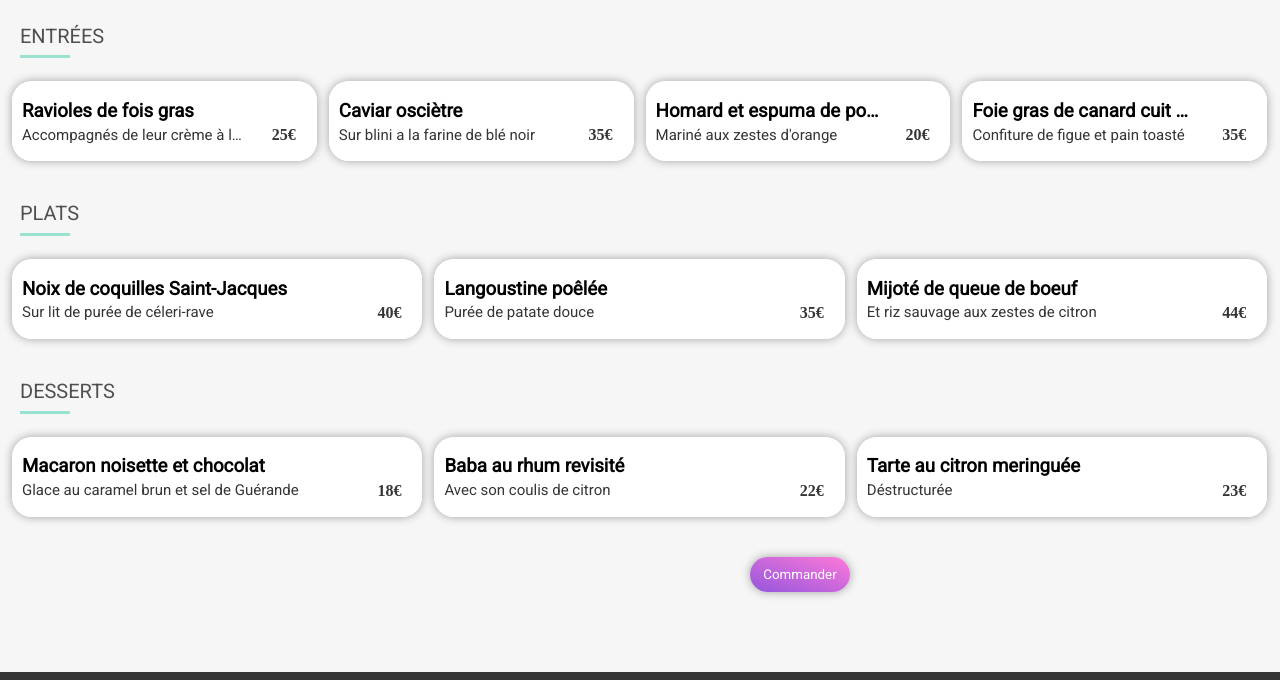
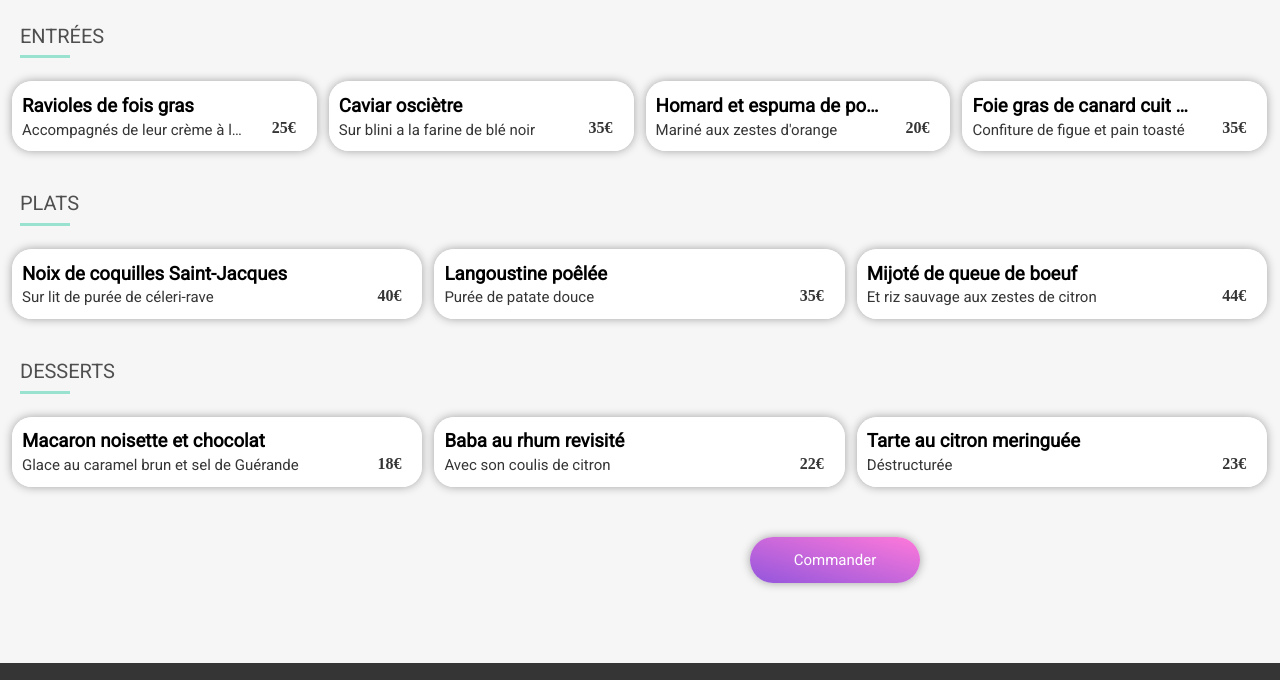
Before and after one commit to A-Rica/RicaAmandine_-_29102021, a website: page La-note-enchantée.html in a window 1280 px wide. Shown: the part 412-1092 px from the top of the page. Drawn offline with Linux system fonts and the light colour scheme; a web font is replaced by a local one.

Commit message:
projet-3

```diff
--- a/La-note-enchantée.html
+++ b/La-note-enchantée.html
@@ -24,7 +24,7 @@
          <div class="corps-menu-ohmyfood"><h1 class="noms-restaurant">La note enchantée </h1><i class="far fa-heart icon-heart"></i>
             <h2 class="titre-repas">Entrées</h2>
         <hr/>
-        <div class="contenant-menue"> <article id="anim-1" class="cadre-menue">
+        <div class="contenant-menue"> <article class="cadre-menue anim-1">
             <div class="noms-plat">
              <h3 class="sous-titre-menue">Ravioles de fois gras</h3>
               <p class="texte-menue">Accompagnés de leur crème à la truffe</p>
@@ -37,7 +37,7 @@
             </div>
         </article>
 
-        <article id="anim-2" class="cadre-menue">
+        <article class="cadre-menue anim-2">
             <div class="noms-plat">
              <h3 class="sous-titre-menue">Caviar osciètre</h3>
               <p class="texte-menue">Sur blini a la farine de blé noir</p>
@@ -50,7 +50,7 @@
             </div>
         </article>
 
-        <article id="anim-3" class="cadre-menue">
+        <article class="cadre-menue anim-3">
             <div class="noms-plat">
              <h3 class="sous-titre-menue">Homard et espuma de potiron</h3>
               <p class="texte-menue">Mariné aux zestes d'orange</p>
@@ -63,7 +63,7 @@
             </div>
         </article>
 
-        <article id="anim-4" class="cadre-menue">
+        <article class="cadre-menue anim-4">
             <div class="noms-plat">
              <h3 class="sous-titre-menue">Foie gras de canard cuit entier</h3>
               <p class="texte-menue">Confiture de figue et pain toasté</p>
@@ -78,7 +78,7 @@
 </div>
         <h2 class="titre-repas">Plats</h2>
         <hr/>
-        <div class="contenant-menue"> <article id="anim-one" class="cadre-menue">
+        <div class="contenant-menue"> <article class="cadre-menue anim-1">
             <div class="noms-plat">
              <h3 class="sous-titre-menue">Noix de coquilles Saint-Jacques</h3>
               <p class="texte-menue">Sur lit de purée de céleri-rave</p>
@@ -90,7 +90,7 @@
               </p>
             </div>
         </article>
-        <article id="anim-two" class="cadre-menue">
+        <article class="cadre-menue anim-2">
             <div class="noms-plat">
              <h3 class="sous-titre-menue">Langoustine poêlée</h3>
               <p class="texte-menue">Purée de patate douce</p>
@@ -102,7 +102,7 @@
               </p>
             </div>
         </article>
-        <article id="anim-three" class="cadre-menue">
+        <article class="cadre-menue anim-3">
             <div class="noms-plat">
              <h3 class="sous-titre-menue">Mijoté de queue de boeuf</h3>
               <p class="texte-menue">Et riz sauvage aux zestes de citron</p>
@@ -116,7 +116,7 @@
         </article></div>
         <h2 class="titre-repas">Desserts</h2>
         <hr/>
-        <div class="contenant-menue"><article id="anim-un" class="cadre-menue">
+        <div class="contenant-menue"><article class="cadre-menue anim-1">
             <div class="noms-plat">
              <h3 class="sous-titre-menue">Macaron noisette et chocolat</h3>
               <p class="texte-menue">Glace au caramel brun et sel de Guérande</p>
@@ -128,7 +128,7 @@
               </p>
             </div>
         </article>
-        <article id="anim-deux" class="cadre-menue">
+        <article class="cadre-menue anim-2">
             <div class="noms-plat">
              <h3 class="sous-titre-menue">Baba au rhum revisité </h3>
               <p class="texte-menue">Avec son coulis de citron</p>
@@ -140,7 +140,7 @@
               </p>
             </div>
         </article>
-        <article id="anim-trois" class="cadre-menue">
+        <article class="cadre-menue anim-3">
             <div class="noms-plat">
              <h3 class="sous-titre-menue">Tarte au citron meringuée </h3>
               <p class="texte-menue">Déstructurée</p>
--- a/SCSS/layouts/body.scss
+++ b/SCSS/layouts/body.scss
@@ -19,7 +19,7 @@
     position: absolute;
     z-index: 1;
     animation: glissement 2000ms both;
-    animation-delay: 1000ms;
+    animation-delay: 500ms;
 }
 
 @keyframes glissement {
--- a/SCSS/layouts/corps.scss
+++ b/SCSS/layouts/corps.scss
@@ -55,46 +55,16 @@
         transform: translateY(0);
       }
     }
-    #anim-un{
-      #anim-1{
-        #anim-one{
-      animation-name : animation-menue;
-      animation-duration : 1s;
+    @each $titre, $duree in (anim-1, 1s), (anim-2, 2s), (anim-3, 3s), (anim-4, 4s) {
+      .#{$titre} {
+        animation-name : animation-menue;
+      animation-duration : $duree;
       animation-fill-mode: forwards;
-        }
       }
     }
-    #anim-deux{
-      #anim-2{
-        #anim-two{
-      animation-name : animation-menue;
-      animation-duration : 2s;
-      animation-fill-mode: forwards;
-    }
-  }
-    }
-    #anim-trois{
-      #anim-3{
-        #anim-three{
-      animation-name : animation-menue;
-      animation-duration : 3s;
-      animation-fill-mode: forwards;
-    }
-  }
-    }
-
-  #anim-quatre{
-    #anim-4{
-      #anim-four{
-    animation-name : animation-menue;
-      animation-duration : 3s;
-      animation-fill-mode: forwards;
-    }
-  }
-  }
     .cadre-menue{
        width: 90%;
-       height: 80px;
+       height: 70px;
        margin-left: 12px;
      display: flex;
      cursor: pointer;
@@ -111,12 +81,12 @@
    }
 
    .noms-plat{
-     padding-left: 10px;
       flex-grow: 1;
      width: 40%;
      font-family: 'Roboto';
      background: white;
      padding-left: 10px;
+     margin-top: -5px;
      height: 80px;
 
      .texte-menue, .sous-titre-menue{
@@ -142,7 +112,7 @@
      width: 70px;
      color: $brown;
      font-weight: bolder;
-     margin-top: -0px;
+     margin-top: -7px;
      background-color: $white;
      height: 80px;
      span{
@@ -167,11 +137,12 @@
     }
 
     .bouton-commander{
-      width: 100px;
-      padding: 10px;
-      margin-top: 40px;
-      margin-left: 150px;
+      width: 170px;
+      padding: 14px;
+      margin-top: 50px;
+      margin-left: 120px;
       @include bouton;
+      font-size: 15px;
     }
     @media only screen and (min-width : 430px) {
       .corps-menu-ohmyfood{
@@ -393,7 +364,7 @@ margin-left: 55px;
   font-family: 'Roboto';
   font-size: 15px;
   margin-left: 15px;
-  margin-top: -18px;
+  margin-top: -23px;
   font-weight: lighter;
 }
 .coeur-fav {
--- a/SCSS/layouts/footer.scss
+++ b/SCSS/layouts/footer.scss
@@ -15,6 +15,7 @@
     color: $blanc-casse;
         font-size: 15px;
         font-family: 'Roboto';
+        margin-left: -10px;
     ul{
         list-style-type: none;
     }
--- a/SCSS/utils/mixins.scss
+++ b/SCSS/utils/mixins.scss
@@ -14,7 +14,7 @@
 @mixin bouton{
   background: linear-gradient(to right top, $bouton-degrade);
   border: none;
-  border-radius: 20px;
+  border-radius: 30px;
   font-family: 'Roboto';
   color: $white;
   box-shadow: 0px 0px 10px $grey;
```
Also changed, not shown: a-la-francaise.html (+9 -9 lines), index.html (+1 -1 lines), la-palette-du-gout.html (+9 -9 lines), le-délice-des-sens.html (+9 -9 lines), CSS/style.css, 1 other file.
